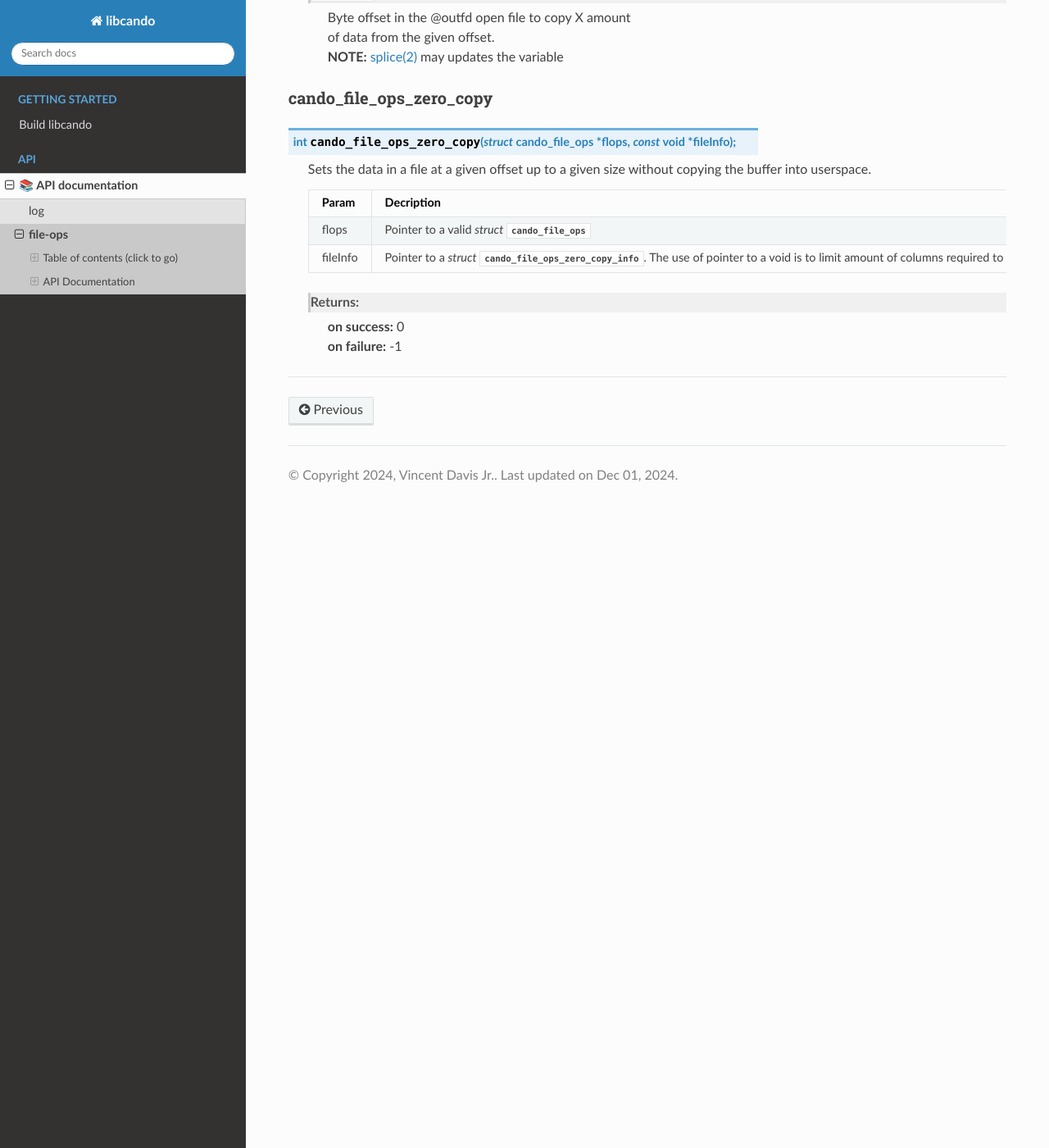
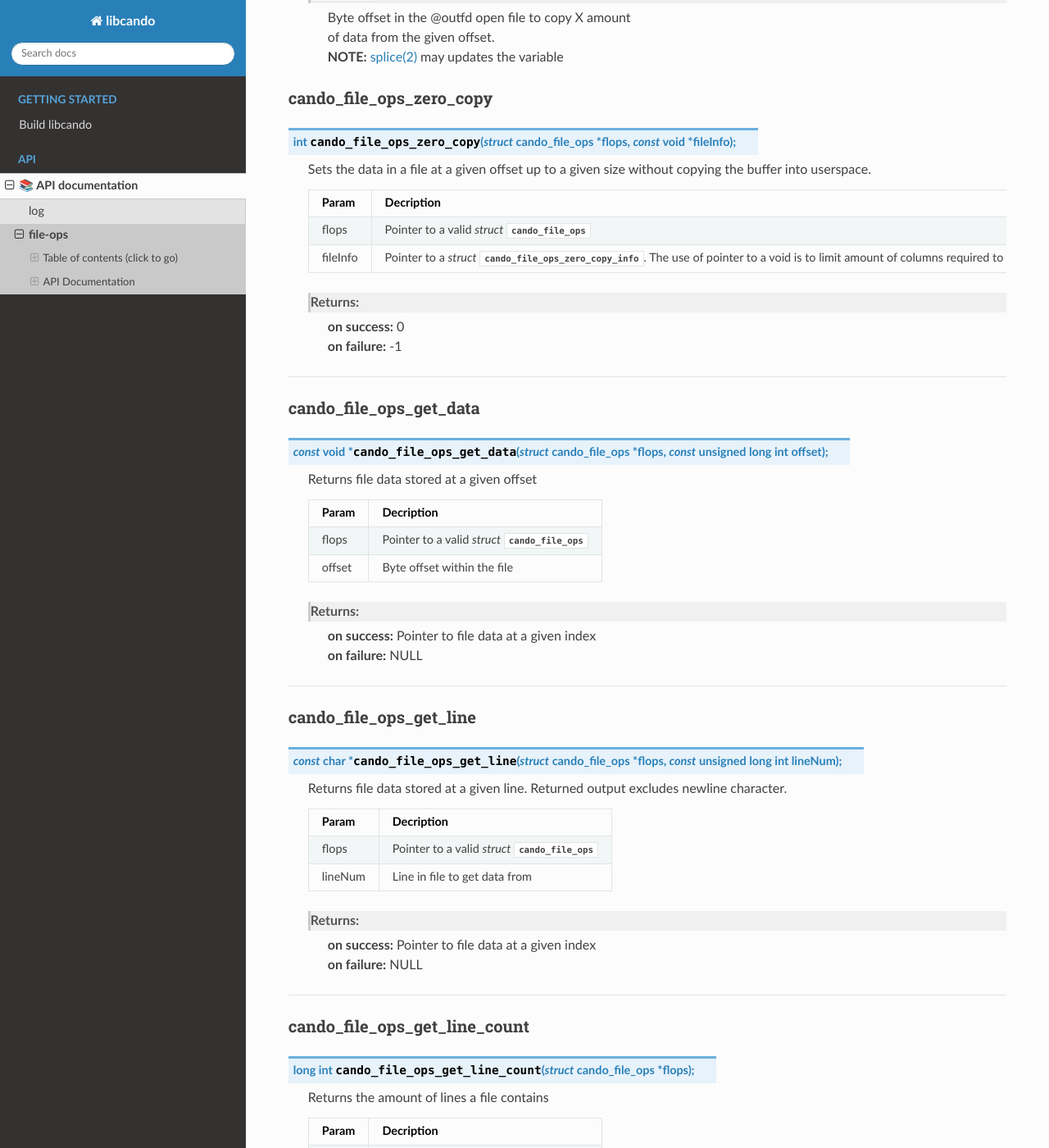
Before and after one commit to under-view/libcando, a Sphinx documentation site: the page built from docs/file-ops.rst, in a window 1280 px wide and 1400 px high, scrolled down 3851 px. Shown: the whole window at 82% size. Built offline with Sphinx 7.4.7 and the Read the Docs theme 3.1.0, drawn with Linux system fonts in a browser that asks for light colours; formulas are drawn with MathJax 3; some of the changed text lies outside the part shown.

Commit message:
docs: add cando_file_ops_get functions
Signed-off-by: Vincent Davis Jr <vince@underview.tech>

```diff
--- a/docs/file-ops.rst
+++ b/docs/file-ops.rst
@@ -215,6 +215,145 @@ cando_file_ops_zero_copy
 
 =========================================================================================================================================
 
+=======================
+cando_file_ops_get_data
+=======================
+
+.. c:function:: const void *cando_file_ops_get_data(struct cando_file_ops *flops, const unsigned long int offset);
+
+	Returns file data stored at a given offset
+
+	.. list-table::
+		:header-rows: 1
+
+		* - Param
+	          - Decription
+		* - flops
+		  - Pointer to a valid `struct` :c:struct:`cando_file_ops`
+		* - offset
+		  - Byte offset within the file
+
+	Returns:
+		| **on success:** Pointer to file data at a given index
+		| **on failure:** NULL
+
+=========================================================================================================================================
+
+=======================
+cando_file_ops_get_line
+=======================
+
+.. c:function:: const char *cando_file_ops_get_line(struct cando_file_ops *flops, const unsigned long int lineNum);
+
+	Returns file data stored at a given line.
+	Returned output excludes newline character.
+
+	.. list-table::
+		:header-rows: 1
+
+		* - Param
+	          - Decription
+		* - flops
+		  - Pointer to a valid `struct` :c:struct:`cando_file_ops`
+		* - lineNum
+		  - Line in file to get data from
+
+	Returns:
+		| **on success:** Pointer to file data at a given index
+		| **on failure:** NULL
+
+=========================================================================================================================================
+
+=============================
+cando_file_ops_get_line_count
+=============================
+
+.. c:function:: long int cando_file_ops_get_line_count(struct cando_file_ops *flops);
+
+	Returns the amount of lines a file contains
+
+	.. list-table::
+		:header-rows: 1
+
+		* - Param
+	          - Decription
+		* - flops
+		  - Pointer to a valid `struct` :c:struct:`cando_file_ops`
+
+	Returns:
+		| **on success:** Line count
+		| **on failure:** -1
+
+=========================================================================================================================================
+
+=====================
+cando_file_ops_get_fd
+=====================
+
+.. c:function:: int cando_file_ops_get_fd(struct cando_file_ops *flops);
+
+	Returns file descriptor to open file
+
+	.. list-table::
+		:header-rows: 1
+
+		* - Param
+	          - Decription
+		* - flops
+		  - Pointer to a valid `struct` :c:struct:`cando_file_ops`
+
+	Returns:
+		| **on success:** File descriptor to open file
+		| **on failure:** -1
+
+=========================================================================================================================================
+
+============================
+cando_file_ops_get_data_size
+============================
+
+.. c:function:: size_t cando_file_ops_get_data_size(struct cando_file_ops *flops);
+
+	Returns size of the `mmap(2)`_'d buffer associated
+	with the open file.
+
+	.. list-table::
+		:header-rows: 1
+
+		* - Param
+	          - Decription
+		* - flops
+		  - Pointer to a valid `struct` :c:struct:`cando_file_ops`
+
+	Returns:
+		| **on success:** Size of the `mmap(2)`_ buffer
+		| **on failure:** -1
+
+=========================================================================================================================================
+
+===========================
+cando_file_ops_get_filename
+===========================
+
+.. c:function:: const char *cando_file_ops_get_filename(struct cando_file_ops *flops);
+
+	Return file name of open file associated with
+	the `struct` :c:struct:`cando_file_ops` context.
+
+	.. list-table::
+		:header-rows: 1
+
+		* - Param
+	          - Decription
+		* - flops
+		  - Pointer to a valid `struct` :c:struct:`cando_file_ops`
+
+	Returns:
+		| **on success:** File name of open file
+		| **on failure:** NULL
+
+=========================================================================================================================================
+
 .. _mmap(2):  https://man7.org/linux/man-pages/man2/mmap.2.html
 .. _open(2):  https://man7.org/linux/man-pages/man2/open.2.html
 .. _creat(2):  https://man7.org/linux/man-pages/man2/open.2.html
```
Also changed, not shown: 1 other file.
